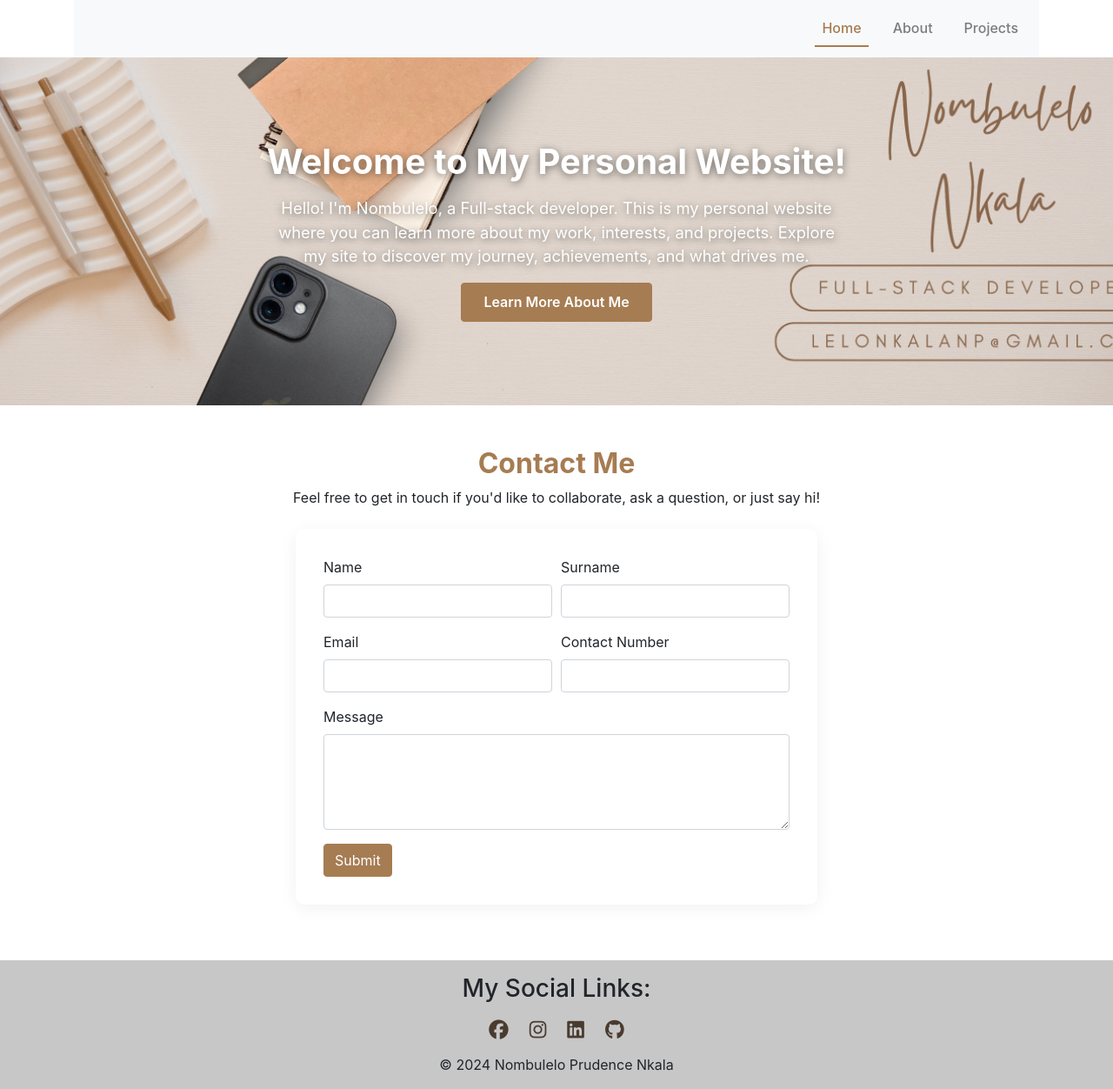
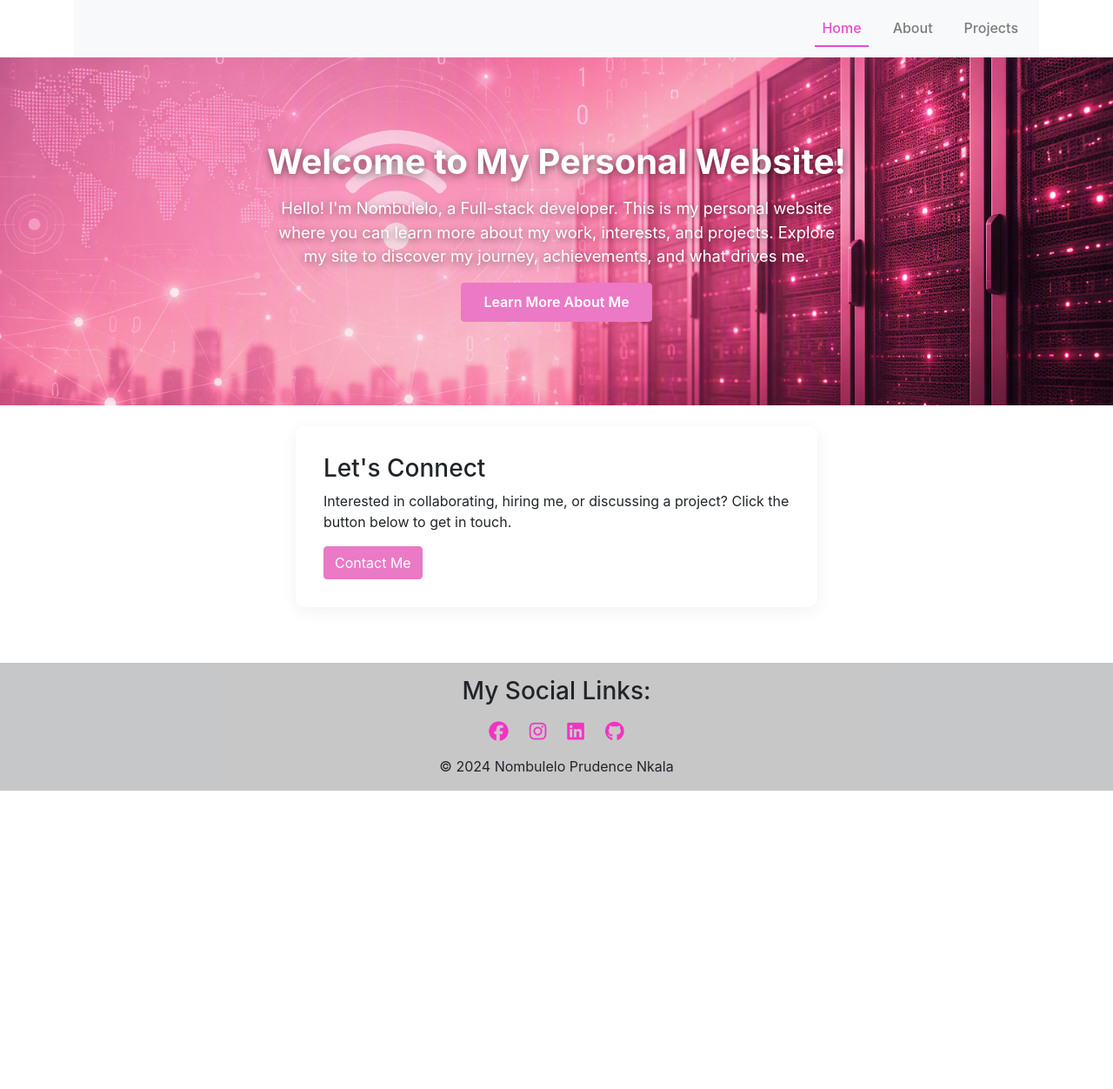
Before and after one commit to lelonkala/Nombulelo-Portfolio, a Flask app: page / in a window 1280 px wide. Shown: the whole page at 87% size. After the commit the page ends 909 px from the top, so only its background shows below. Run offline with Flask 3, Linux system fonts and the light colour scheme; some libraries are stand-ins or nearby versions.

Commit message:
Portfolio updates and contact page improvements

```diff
--- a/app.py
+++ b/app.py
@@ -1,8 +1,22 @@
 from flask import Flask, render_template, request, redirect, url_for, flash
+from flask_mail import Mail, Message
+from dotenv import load_dotenv
+import os
+
+print(os.getenv("MAIL_USERNAME"))
+load_dotenv()
+
 
 app = Flask(__name__)
 app.secret_key = "change-this-secret-key"  # needed for flash messages
 
+# Flask-Mail Configuration
+app.config['MAIL_SERVER'] = 'smtp.gmail.com'
+app.config['MAIL_PORT'] = 587
+app.config['MAIL_USE_TLS'] = True
+app.config['MAIL_USERNAME'] = os.getenv('MAIL_USERNAME')
+app.config['MAIL_PASSWORD'] = os.getenv('MAIL_PASSWORD')
+mail = Mail(app)
 
 @app.route("/")
 def home():
@@ -19,22 +33,13 @@ def projects():
     return render_template("projects.html")
 
 
-@app.route("/contact", methods=["GET", "POST"])
-def submit_contact_form():
-    if request.method == "POST":
-        name = request.form.get("name") or request.form.get("first_name", "")
-        email = request.form.get("email", "")
-        message = request.form.get("message", "")
-
-        # For now this just prints to the console.
-        # Later you can wire this up to send an email or save to a database.
-        print(f"New contact form submission:\nName: {name}\nEmail: {email}\nMessage: {message}")
-
-        flash("Thanks for reaching out! I'll get back to you soon.")
-        return redirect(url_for("home"))
-
+@app.route("/contact")
+def contact():
     return render_template("form.html")
 
+@app.route("/skills")
+def skills():
+    return render_template("skills.html")
 
 if __name__ == "__main__":
     app.run(debug=True)
--- a/requirements.txt
+++ b/requirements.txt
@@ -1,2 +1,4 @@
 Flask==3.0.3
 gunicorn==22.0.0
+python-dotenv
+Flask-Mail
--- a/static/css/about.css
+++ b/static/css/about.css
@@ -23,7 +23,7 @@
 }
 
 .about-text h2 {
-    color: #a67c52;
+    color: #f153c2;
     font-weight: 700;
     margin-bottom: 1rem;
 }
--- a/static/css/nav.css
+++ b/static/css/nav.css
@@ -8,16 +8,16 @@ header {
 
 .navbar-nav .nav-link {
     font-weight: 500;
-    color: #4a3b2f;
+    color: #f153c2;
     margin-left: 1.25rem;
     transition: color 0.2s ease;
 }
 
 .navbar-nav .nav-link:hover {
-    color: #a67c52;
+    color: #f321b4;
 }
 
 .navbar-nav .nav-item.active .nav-link {
-    color: #a67c52;
-    border-bottom: 2px solid #a67c52;
+    color: #eb49d0;
+    border-bottom: 2px solid #eb49d0;
 }
--- a/static/css/profile.css
+++ b/static/css/profile.css
@@ -11,7 +11,7 @@ body {
 
 /* Hero */
 .hero {
-    background-image: url("/static/images/banner.png");
+    background-image: url("/static/images/Designer\ \(5\).png");
     background-size: cover;
     background-position: center;
     padding: 6rem 2rem;
@@ -33,15 +33,15 @@ body {
 }
 
 .hero .btn-primary {
-    background-color: #a67c52;
-    border-color: #a67c52;
+    background-color: #eb79c5;
+    border-color: #eb79c5;
     padding: 0.6rem 1.6rem;
     font-weight: 600;
 }
 
 .hero .btn-primary:hover {
-    background-color: #8a6440;
-    border-color: #8a6440;
+    background-color: #f36cb0;
+    border-color: #f36cb0;
 }
 
 /* Contact section */
@@ -52,7 +52,7 @@ body {
 
 .contact-me h2 {
     font-weight: 700;
-    color: #a67c52;
+    color: #f153c2;
 }
 
 .form-wrapper {
@@ -65,13 +65,13 @@ body {
 }
 
 .form-wrapper .btn-primary {
-    background-color: #a67c52;
-    border-color: #a67c52;
+    background-color: #eb79c5;
+    border-color: #eb79c5;
 }
 
 .form-wrapper .btn-primary:hover {
-    background-color: #8a6440;
-    border-color: #8a6440;
+    background-color: #eb79c5;
+    border-color: #eb79c5;
 }
 
 /* Footer */
@@ -90,10 +90,10 @@ body {
 
 .my-socials i {
     font-size: 1.4rem;
-    color: #4a3b2f;
+    color: #f134c2;
     transition: color 0.2s ease;
 }
 
 .my-socials i:hover {
-    color: #a67c52;
+    color: #ee7fd2;
 }
--- a/templates/MyProfile.html
+++ b/templates/MyProfile.html
@@ -3,54 +3,23 @@
 {% block title %} Home - My Profile {% endblock %}
 
 {% block content %}
+{# {% include "skills.html"} #}
+
 <div class="hero">
     <h1>Welcome to My Personal Website!</h1>
     <p>Hello! I'm Nombulelo, a Full-stack developer. This is my personal website where you can learn more about my work, interests, and projects. Explore my site to discover my journey, achievements, and what drives me.</p>
     <a href="{{ url_for('about') }}" class="btn btn-primary">Learn More About Me</a>
 </div>
 
-{% with messages = get_flashed_messages() %}
-  {% if messages %}
-    <div class="container mt-4">
-      {% for message in messages %}
-        <div class="alert alert-success text-center">{{ message }}</div>
-      {% endfor %}
-    </div>
-  {% endif %}
-{% endwith %}
 
-<div class="contact-me">
-    <h2>Contact Me</h2>
-    <p>Feel free to get in touch if you'd like to collaborate, ask a question, or just say hi!</p>
-</div>
-<div class="form-wrapper">
-    <form action="{{ url_for('submit_contact_form') }}" method="POST">
-        <div class="form-row">
-            <div class="form-group col-md-6">
-                <label for="name">Name</label>
-                <input type="text" class="form-control" id="name" name="name" required>
-            </div>
-            <div class="form-group col-md-6">
-                <label for="surname">Surname</label>
-                <input type="text" class="form-control" id="surname" name="surname" required>
-            </div>
-        </div>
-        <div class="form-row">
-            <div class="form-group col-md-6">
-                <label for="email">Email</label>
-                <input type="email" class="form-control" id="email" name="email" required>
-            </div>
-            <div class="form-group col-md-6">
-                <label for="contact_number">Contact Number</label>
-                <input type="text" class="form-control" id="contact_number" name="contact_number" required>
-            </div>
-        </div>
-        <div class="form-group">
-            <label for="message">Message</label>
-            <textarea class="form-control" id="message" name="message" rows="4" required></textarea>
-        </div>
-        <button type="submit" class="btn btn-primary">Submit</button>
-    </form>
+<div class = "contact me form-wrapper">
+<h3>Let's Connect</h3>
+<p>
+    Interested in collaborating, hiring me, or discussing a project?
+    Click the button below to get in touch.
+</p>
+
+    <a type="submit" class="btn btn-primary" href = "https://docs.google.com/forms/d/e/1FAlpQLSee5wBGgYg583Y-L-86ZVNeHsSpBH7ohkgylKMKTK8EyvRajQ/viewform?usp=publish-editor">Contact Me</a>
 </div>
 {% endblock %}
 
--- a/templates/about.html
+++ b/templates/about.html
@@ -86,7 +86,7 @@
                     <div class="card-body">
                         <i class="fas fa-user fa-2x mb-3"></i>
                         <h5 class="card-title">Age</h5>
-                        <p class="card-text">25</p>
+                        <p class="card-text">27</p>
                     </div>
                 </div>
             </div>
--- a/templates/footer.html
+++ b/templates/footer.html
@@ -10,7 +10,7 @@
             <ul class="my-socials">
                 <li><a href="#"><i class="fa-brands fa-facebook"></i></a></li>
                 <li><a href="#"><i class="fa-brands fa-instagram"></i></a></li>
-                <li><a href="#"><i class="fa-brands fa-linkedin"></i></a></li>
+                <li><a href="https://www.linkedin.com/in/nombulelo-nkala-678b5a21b/"><i class="fa-brands fa-linkedin"></i></a></li>
                 <li><a href="#"><i class="fa-brands fa-github"></i></a></li>
             </ul>
         </div>
--- a/templates/navigationBar.html
+++ b/templates/navigationBar.html
@@ -22,7 +22,7 @@
             <div class="collapse navbar-collapse" id="navbarNav">
                 <ul class="navbar-nav ml-auto">
                     <li class="nav-item active">
-                        <a class="nav-link" href="{{ url_for('home') }}">Home <span class="sr-only">(current)</span></a>
+                        <a class="nav-link" href="{{ url_for('home') }}" >Home <span class="sr-only">(current)</span></a>
                     </li>
                     <li class="nav-item">
                         <a class="nav-link" href="{{ url_for('about') }}">About</a>
```
Also changed, not shown: static/css/skills.css (added, +53 -0 lines), static/javascript/skills.js (added, +23 -0 lines), templates/form.html (deleted, +0 -34 lines), templates/skills.html (added, +91 -0 lines), static/images/Designer (5).png (added).
